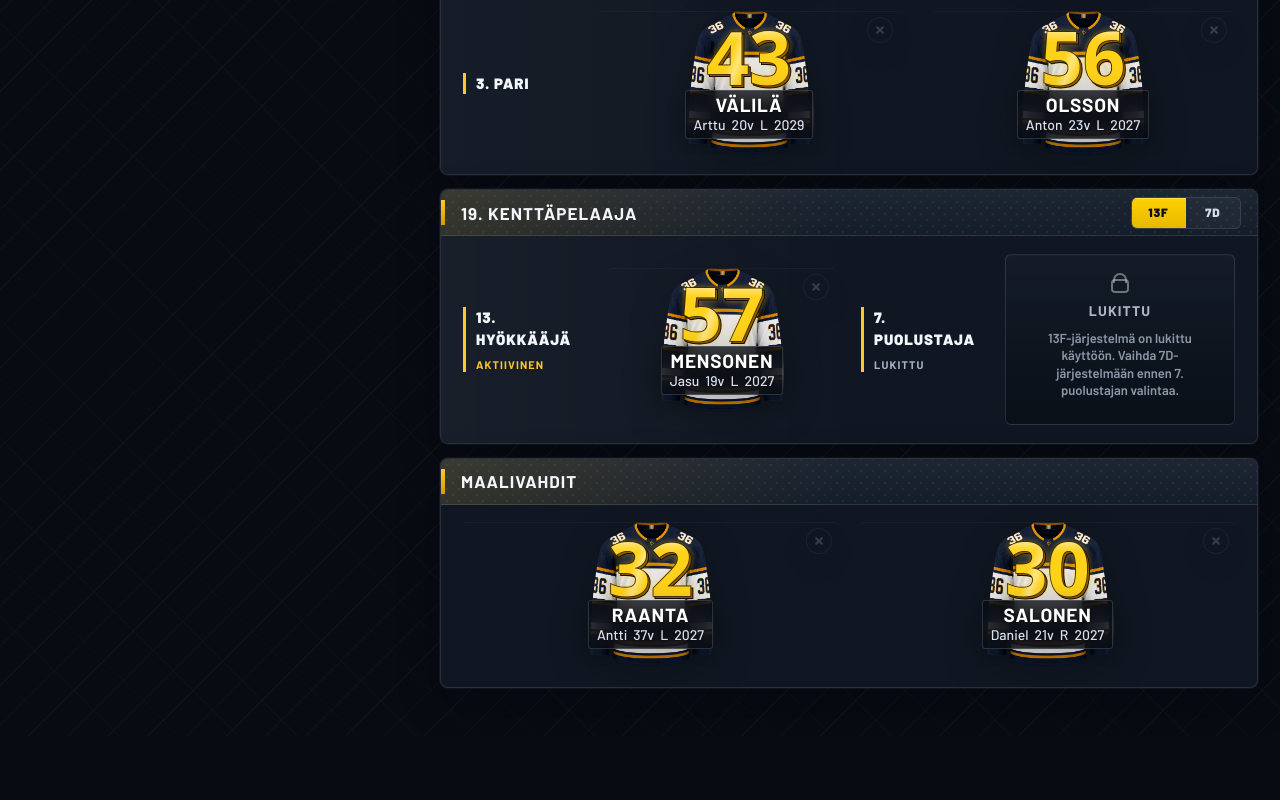
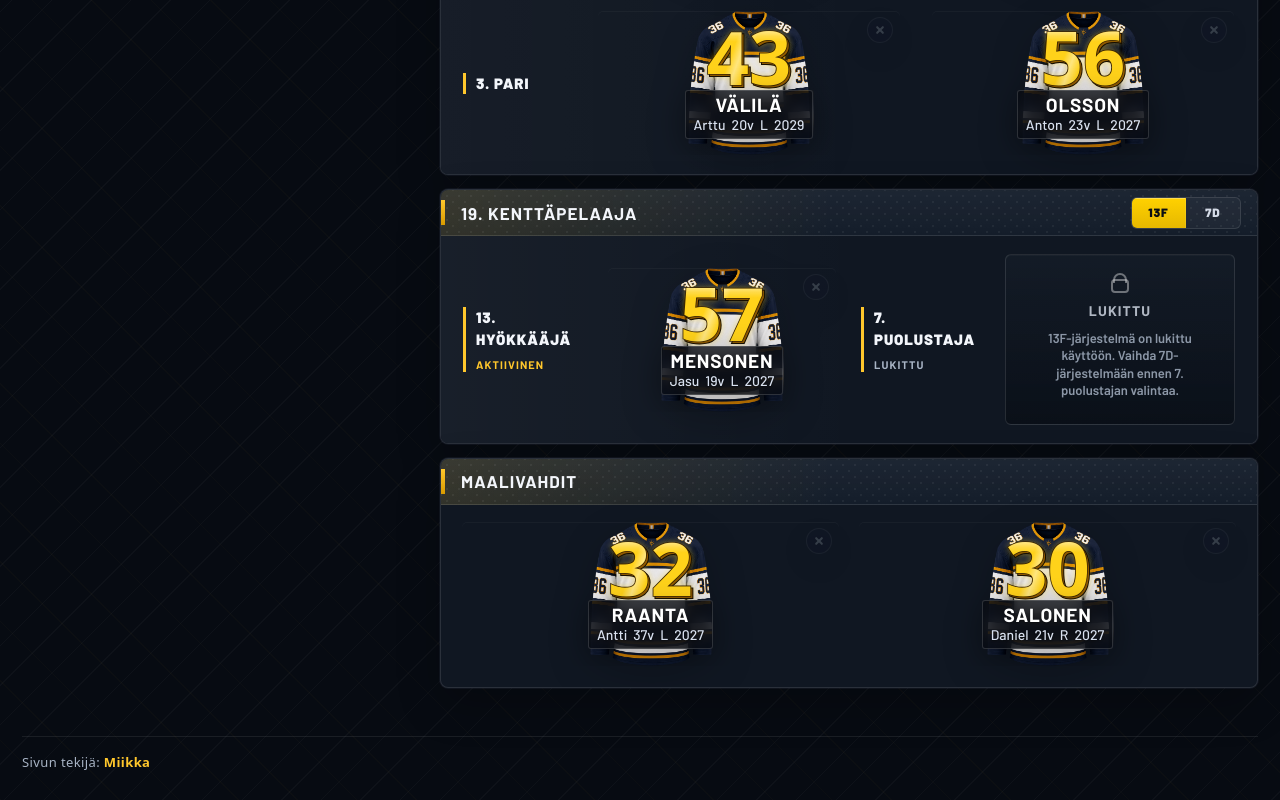
Before and after one commit to Mgrmjp/lukko-lineup, a Svelte app: page / in a window 1280 px wide. Shown: the part 1612-2412 px from the top of the page. Before the commit the page ends 2348 px from the top, so only its background shows below. Built offline with nearby package versions, Linux system fonts and the light colour scheme; a web font is replaced by a local one.

Commit message:
feat: add site footer with author credit

```diff
--- a/src/App.svelte
+++ b/src/App.svelte
@@ -494,6 +494,19 @@ async function copyShareUrl() {
     </section>
   </main>
 
+  <footer class="site-footer" aria-label="Sivuston tiedot">
+    <p class="site-footer__credit">
+      Sivun tekijä:
+      <a
+        class="site-footer__link"
+        href="https://www.linkedin.com/in/miikkamgr/"
+        target="_blank"
+        rel="noreferrer"
+        aria-label="Sivun tekijä Miikka LinkedInissä"
+      >Miikka</a>
+    </p>
+  </footer>
+
   {#if pickerTarget}
     <PickerModal
       availablePlayers={pickerPlayers}
--- a/src/styles.css
+++ b/src/styles.css
@@ -434,6 +434,33 @@ button { font: inherit; }
   align-content: start;
 }
 
+.site-footer {
+  max-width: 88rem;
+  margin: 0 auto;
+  padding: 0 22px 28px;
+}
+
+.site-footer__credit {
+  margin: 0;
+  padding-top: 16px;
+  border-top: 1px solid rgba(255, 255, 255, 0.08);
+  color: var(--text-tertiary);
+  font-size: 13px;
+  letter-spacing: 0.03em;
+}
+
+.site-footer__link {
+  color: var(--accent);
+  font-weight: 700;
+  text-decoration: none;
+}
+
+.site-footer__link:hover,
+.site-footer__link:focus-visible {
+  color: var(--accent-hover);
+  text-decoration: underline;
+}
+
 .workspace-toolbar {
   position: sticky;
   top: 0;
```
